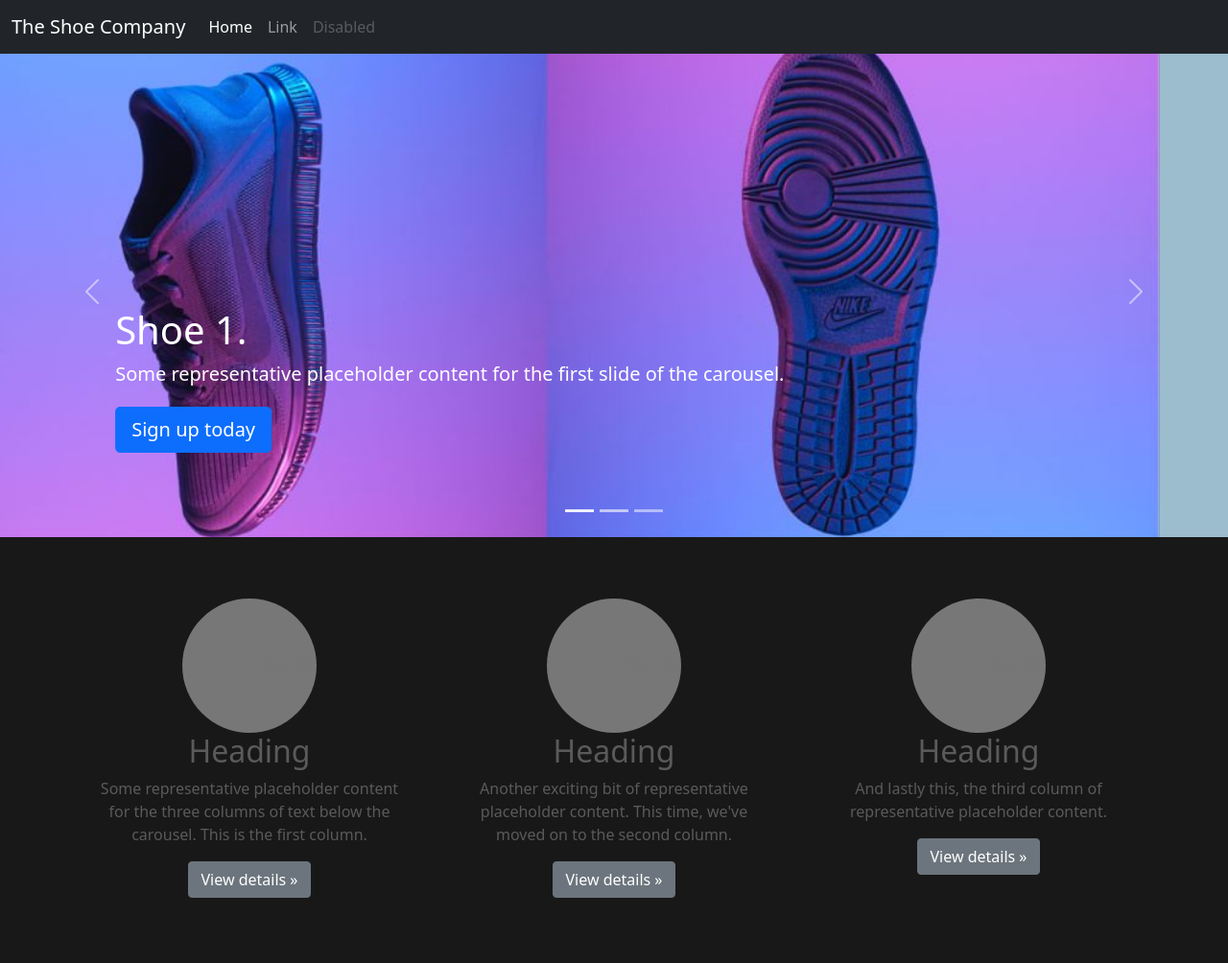
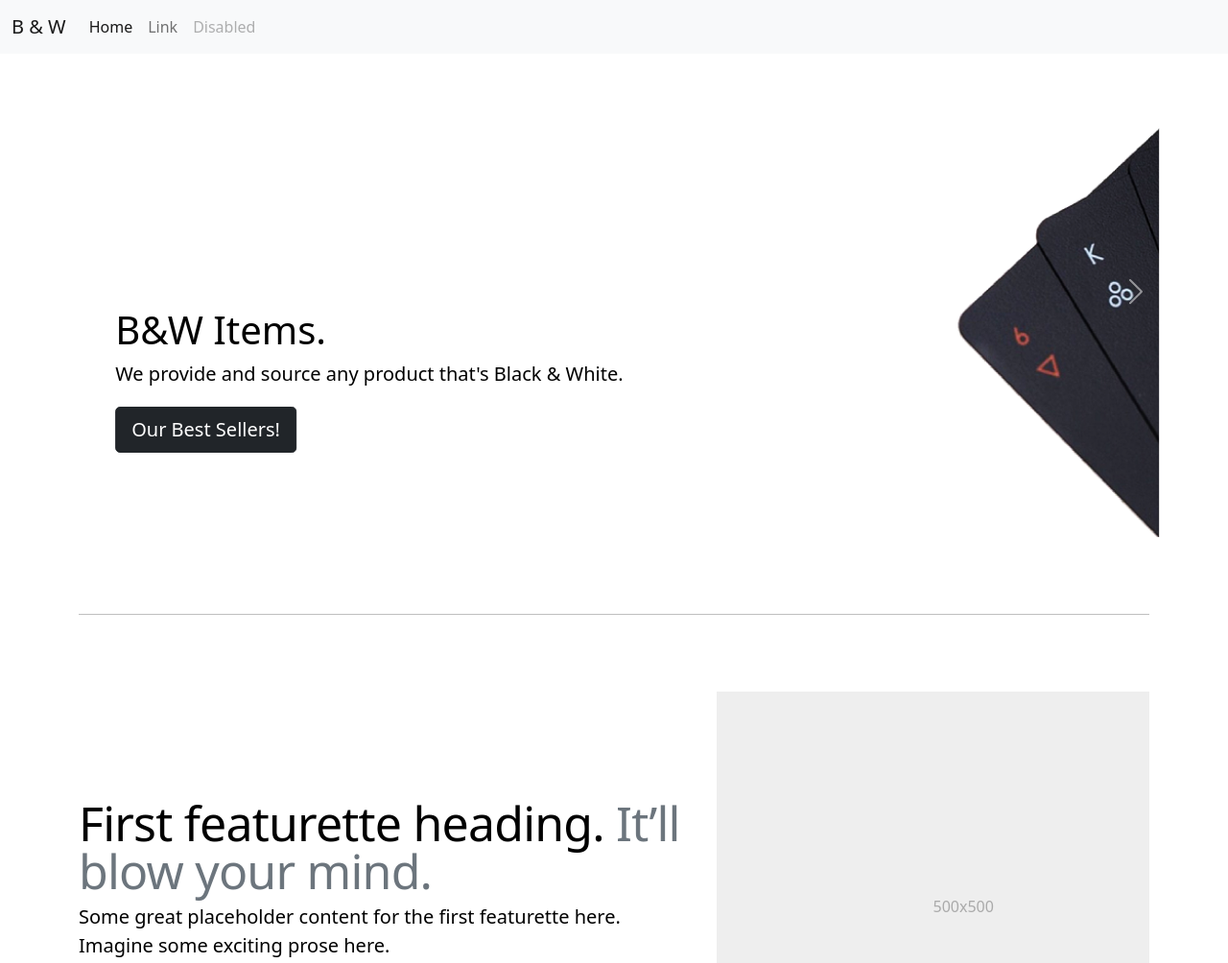
Before and after one commit to albaranlex/black-and-white-shop, a plain HTML site: page index.html in a window 1280 px wide. Shown: the top 1004 px of the page at 96% size. Drawn offline with Linux system fonts and the light colour scheme.

Commit message:
updated content

```diff
--- a/index.html
+++ b/index.html
@@ -14,9 +14,9 @@
   <body>
 
 <header>
-  <nav class="navbar navbar-expand-md navbar-dark fixed-top bg-dark">
+  <nav class="navbar navbar-expand-md navbar-light fixed-top bg-light">
     <div class="container-fluid">
-      <a class="navbar-brand" href="#">The Shoe Company</a>
+      <a class="navbar-brand" href="#">B & W </a>
       <button class="navbar-toggler" type="button" data-bs-toggle="collapse" data-bs-target="#navbarCollapse" aria-controls="navbarCollapse" aria-expanded="false" aria-label="Toggle navigation">
         <span class="navbar-toggler-icon"></span>
       </button>
@@ -48,36 +48,36 @@
     </div>
     <div class="carousel-inner">
       <div class="carousel-item active">
-        <img src="./img/shoe-1.jpg" alt="">
+        <img src="./img/img-1.png" alt="">
 
         <div class="container">
 
           <div class="carousel-caption text-start">
-            <h1>Shoe 1.</h1>
-            <p>Some representative placeholder content for the first slide of the carousel.</p>
-            <p><a class="btn btn-lg btn-primary" href="#">Sign up today</a></p>
+            <h1>B&W Items.</h1>
+            <p>We provide and source any product that's Black & White.</p>
+            <p><a class="btn btn-lg btn-dark" href="#">Our Best Sellers!</a></p>
           </div>
         </div>
       </div>
       <div class="carousel-item">
-        <img src="./img/shoe-2.jpg" alt="">
+        <img src="./img/img-2.png" alt="">
 
         <div class="container">
           <div class="carousel-caption">
-            <h1>Another example headline.</h1>
-            <p>Some representative placeholder content for the second slide of the carousel.</p>
-            <p><a class="btn btn-lg btn-primary" href="#">Learn more</a></p>
+            <h1>Kitchen Section.</h1>
+            <p>Premium B&W kitchen collection hand-picked for you.</p>
+            <p><a class="btn btn-lg btn-dark" href="#">Learn more</a></p>
           </div>
         </div>
       </div>
       <div class="carousel-item">
-       <img src="./img/shoe-3.jpeg" alt="">
+       <img src="./img/img-3.png" alt="">
 
         <div class="container">
           <div class="carousel-caption text-end">
-            <h1>One more for good measure.</h1>
-            <p>Some representative placeholder content for the third slide of this carousel.</p>
-            <p><a class="btn btn-lg btn-primary" href="#">Browse gallery</a></p>
+            <h1>Art Gallery.</h1>
+            <p>Curated Art Works for all our minimalist clients.</p>
+            <p><a class="btn btn-lg btn-dark" href="#">Browse gallery</a></p>
           </div>
         </div>
       </div>
@@ -100,29 +100,6 @@
   <div class="container marketing">
 
     <!-- Three columns of text below the carousel -->
-    <div class="row">
-      <div class="col-lg-4">
-        <svg class="bd-placeholder-img rounded-circle" width="140" height="140" xmlns="http://www.w3.org/2000/svg" role="img" aria-label="Placeholder: 140x140" preserveAspectRatio="xMidYMid slice" focusable="false"><title>Placeholder</title><rect width="100%" height="100%" fill="#777"/><text x="50%" y="50%" fill="#777" dy=".3em">140x140</text></svg>
-
-        <h2>Heading</h2>
-        <p>Some representative placeholder content for the three columns of text below the carousel. This is the first column.</p>
-        <p><a class="btn btn-secondary" href="#">View details &raquo;</a></p>
-      </div><!-- /.col-lg-4 -->
-      <div class="col-lg-4">
-        <svg class="bd-placeholder-img rounded-circle" width="140" height="140" xmlns="http://www.w3.org/2000/svg" role="img" aria-label="Placeholder: 140x140" preserveAspectRatio="xMidYMid slice" focusable="false"><title>Placeholder</title><rect width="100%" height="100%" fill="#777"/><text x="50%" y="50%" fill="#777" dy=".3em">140x140</text></svg>
-
-        <h2>Heading</h2>
-        <p>Another exciting bit of representative placeholder content. This time, we've moved on to the second column.</p>
-        <p><a class="btn btn-secondary" href="#">View details &raquo;</a></p>
-      </div><!-- /.col-lg-4 -->
-      <div class="col-lg-4">
-        <svg class="bd-placeholder-img rounded-circle" width="140" height="140" xmlns="http://www.w3.org/2000/svg" role="img" aria-label="Placeholder: 140x140" preserveAspectRatio="xMidYMid slice" focusable="false"><title>Placeholder</title><rect width="100%" height="100%" fill="#777"/><text x="50%" y="50%" fill="#777" dy=".3em">140x140</text></svg>
-
-        <h2>Heading</h2>
-        <p>And lastly this, the third column of representative placeholder content.</p>
-        <p><a class="btn btn-secondary" href="#">View details &raquo;</a></p>
-      </div><!-- /.col-lg-4 -->
-    </div><!-- /.row -->
 
 
     <!-- START THE FEATURETTES -->
--- a/style/style.css
+++ b/style/style.css
@@ -1,8 +1,8 @@
 body {
     padding-top: 3rem;
     padding-bottom: 3rem;
-    color: #5a5a5a;
-    background-color: rgb(24, 24, 24);
+    color: black;
+    background-color: white;
   }
 
   img {
@@ -20,6 +20,7 @@ body {
   .carousel-caption {
     bottom: 3rem;
     z-index: 10;
+    color: black;
   }
 
   /* Declare heights because of positioning of img element */
```
Also changed, not shown: img/img-1.png (added), img/img-2.png (added), img/img-3.png (added), img/shoe-1.jpg (deleted), img/shoe-2.jpg (deleted), img/shoe-3.jpeg (deleted).
